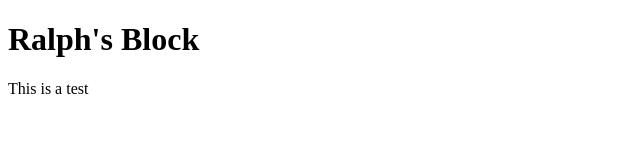
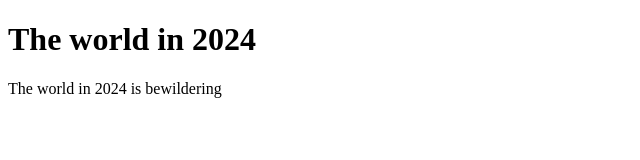
Before and after one commit to Larrythefishermanz/supersimple-website, a plain HTML site: page index.html in a window 1280 px wide. Shown: the whole page, without its empty margins (0-640 px from the left). Drawn offline with Linux system fonts and the light colour scheme.

Commit message:
index.html

```diff
--- a/index.html
+++ b/index.html
@@ -1,11 +1,11 @@
 <!DOCTYPE html>
 <html>
 <head>
-    <title>hello world</title>
+    <title>Ralph's Block</title>
 </head>
 <body>
-    <h1>Ralph's Block</h1>
-    <p>This is a test</p>
+    <h1>The world in 2024</h1>
+    <p>The world in 2024 is bewildering</p>
 </body>
 
 </html>
```
